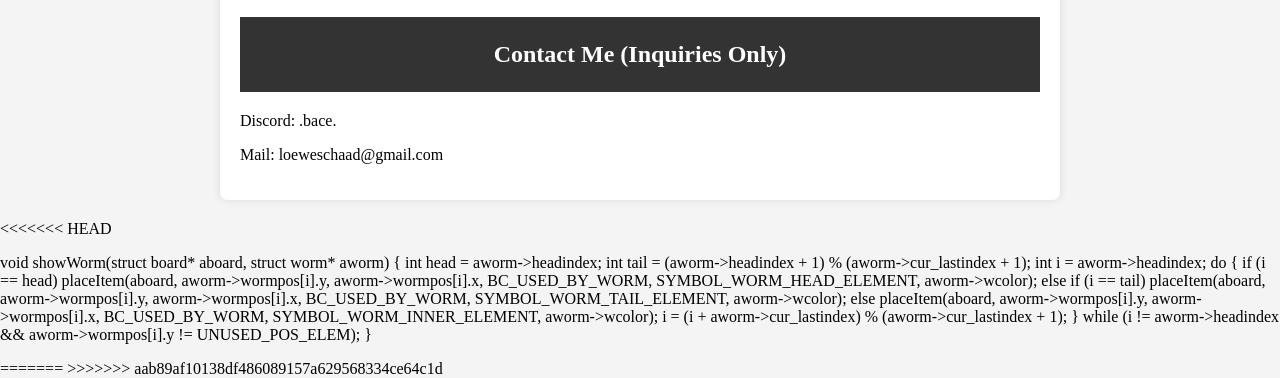
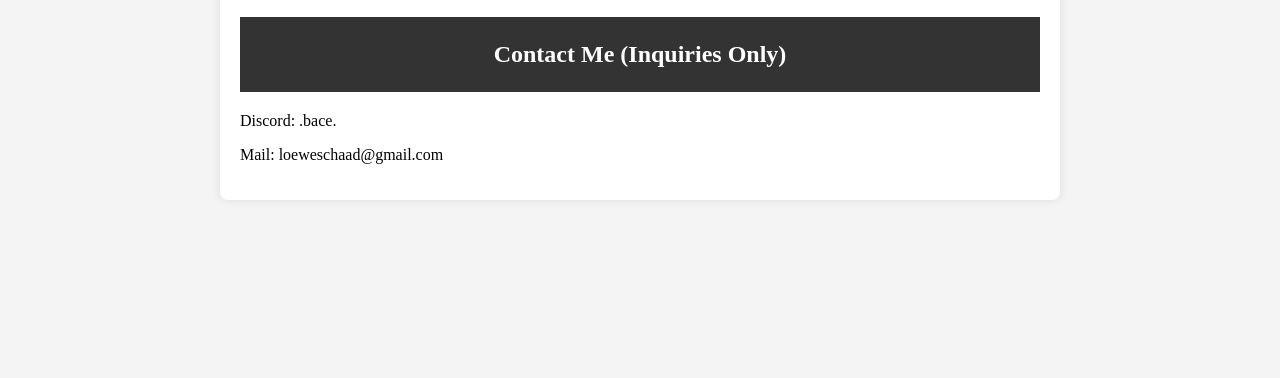
Before and after one commit to BacePlaysYT/BacePlaysYT.github.io, a plain HTML site: page index.html in a window 1280 px wide. Shown: the part 1569-1947 px from the top of the page. After the commit the page ends 1789 px from the top, so only its background shows below. Drawn offline with Linux system fonts and the light colour scheme.

Commit message:
Update index.html
removed unused shit

```diff
--- a/index.html
+++ b/index.html
@@ -109,27 +109,4 @@
 		<p> Mail: loeweschaad@gmail.com </p>
 
 </section>
-<<<<<<< HEAD
-<p>
-void showWorm(struct board* aboard, struct worm* aworm) {
-    int head = aworm->headindex;
-    int tail = (aworm->headindex + 1) % (aworm->cur_lastindex + 1);
-    int i = aworm->headindex;
-    do {
-        if (i == head)
-            placeItem(aboard, aworm->wormpos[i].y, aworm->wormpos[i].x,
-                      BC_USED_BY_WORM, SYMBOL_WORM_HEAD_ELEMENT, aworm->wcolor);
-        else if (i == tail)
-            placeItem(aboard, aworm->wormpos[i].y, aworm->wormpos[i].x,
-                      BC_USED_BY_WORM, SYMBOL_WORM_TAIL_ELEMENT, aworm->wcolor);
-        else
-            placeItem(aboard, aworm->wormpos[i].y, aworm->wormpos[i].x,
-                      BC_USED_BY_WORM, SYMBOL_WORM_INNER_ELEMENT, aworm->wcolor);
-
-        i = (i + aworm->cur_lastindex) % (aworm->cur_lastindex + 1);
-    } while (i != aworm->headindex && aworm->wormpos[i].y != UNUSED_POS_ELEM);
-} </p>
 </body>
-=======
-</body>
->>>>>>> aab89af10138df486089157a629568334ce64c1d
```
